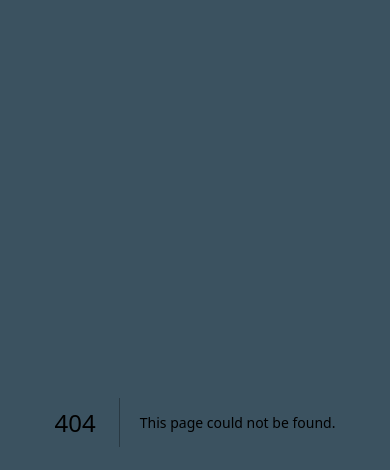
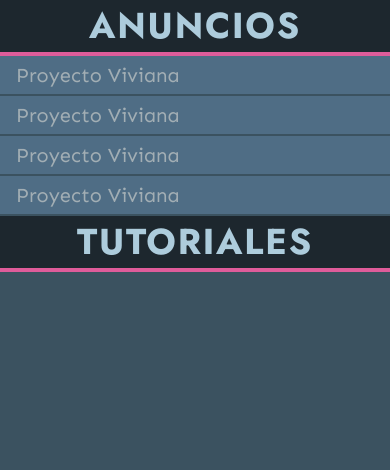
Before and after one commit to EmoPorEmilio/proyecto-viviana-test, a Next.js app: page /menu in a window 390 px wide. Before the commit this address had no page. Shown: the top 470 px of the page. Built offline with nearby package versions, Linux system fonts and the light colour scheme.

Commit message:
menu mobile

```diff
--- /dev/null
+++ b/app/menu/page.tsx
@@ -0,0 +1,38 @@
+import { sen } from '@/app/fonts';
+
+export default function Menu() {
+  return (
+    <div className='flex flex-col h-full w-full h-[100dvh] w-[100dvw]'>
+      <div className='w-full h-14 bg-bg-400 flex justify-center items-center border-b-4 border-accent-500 border-solid'>
+        <span className='text-4xl font-bold tracking-wider text-primary-300'>
+          ANUNCIOS
+        </span>
+      </div>
+      <div className='w-full h-10 bg-primary-700 border-b-2 border-bg-100 flex items-center pl-4'>
+        <span className={`${sen.className} text-xl text-gray-200`}>
+          Proyecto Viviana
+        </span>
+      </div>
+      <div className='w-full h-10 bg-primary-700 border-b-2 border-bg-100 flex items-center pl-4'>
+        <span className={`${sen.className} text-xl text-gray-200`}>
+          Proyecto Viviana
+        </span>
+      </div>
+      <div className='w-full h-10 bg-primary-700 border-b-2 border-bg-100 flex items-center pl-4'>
+        <span className={`${sen.className} text-xl text-gray-200`}>
+          Proyecto Viviana
+        </span>
+      </div>
+      <div className='w-full h-10 bg-primary-700 border-b-2 border-bg-100 flex items-center pl-4'>
+        <span className={`${sen.className} text-xl text-gray-200`}>
+          Proyecto Viviana
+        </span>
+      </div>
+      <div className='w-full h-14 bg-bg-400 flex justify-center items-center border-b-4 border-accent-500 border-solid'>
+        <span className='text-4xl font-bold tracking-wider text-primary-300'>
+          TUTORIALES
+        </span>
+      </div>
+    </div>
+  );
+}
--- a/components/Header/index.tsx
+++ b/components/Header/index.tsx
@@ -1,4 +1,5 @@
 import HamburgerMenuIcon from '@/app/icons/Icon';
+import Link from 'next/link';
 
 const Header = () => (
   <nav className='flex items-center bg-bg-400 h-[70px] border-bottom border-solid border-b-4 border-accent-500'>
@@ -9,9 +10,9 @@ const Header = () => (
       Tutorial Axum
     </h1>
 
-    <div className='md:hidden flex flex-1 justify-end pr-8'>
+    <Link href='/menu' className='md:hidden flex flex-1 justify-end pr-8'>
       <HamburgerMenuIcon size={16} />
-    </div>
+    </Link>
   </nav>
 );
 
--- a/components/Lateral-Nav/index.tsx
+++ b/components/Lateral-Nav/index.tsx
@@ -11,10 +11,10 @@ const LateralNav = () => {
             ¿Qué es Axum?
           </span>
           <span className='text-gray-200 font-normal'>Test</span>
-          <span>Test</span>
-          <span>Test</span>
-          <span>Test</span>
-          <span>Test</span>
+          <span className='text-gray-200 font-normal'>Test</span>
+          <span className='text-gray-200 font-normal'>Test</span>
+          <span className='text-gray-200 font-normal'>Test</span>
+          <span className='text-gray-200 font-normal'>Test</span>
         </div>
       </div>
     </div>
```
